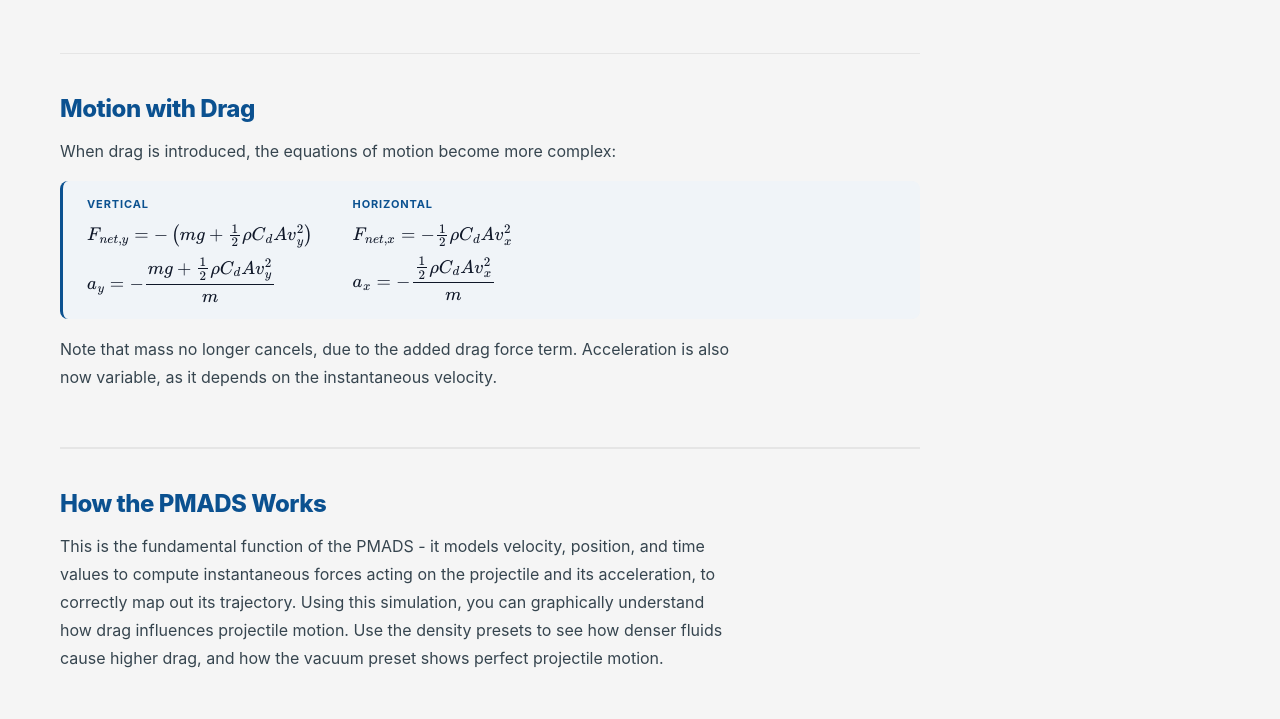
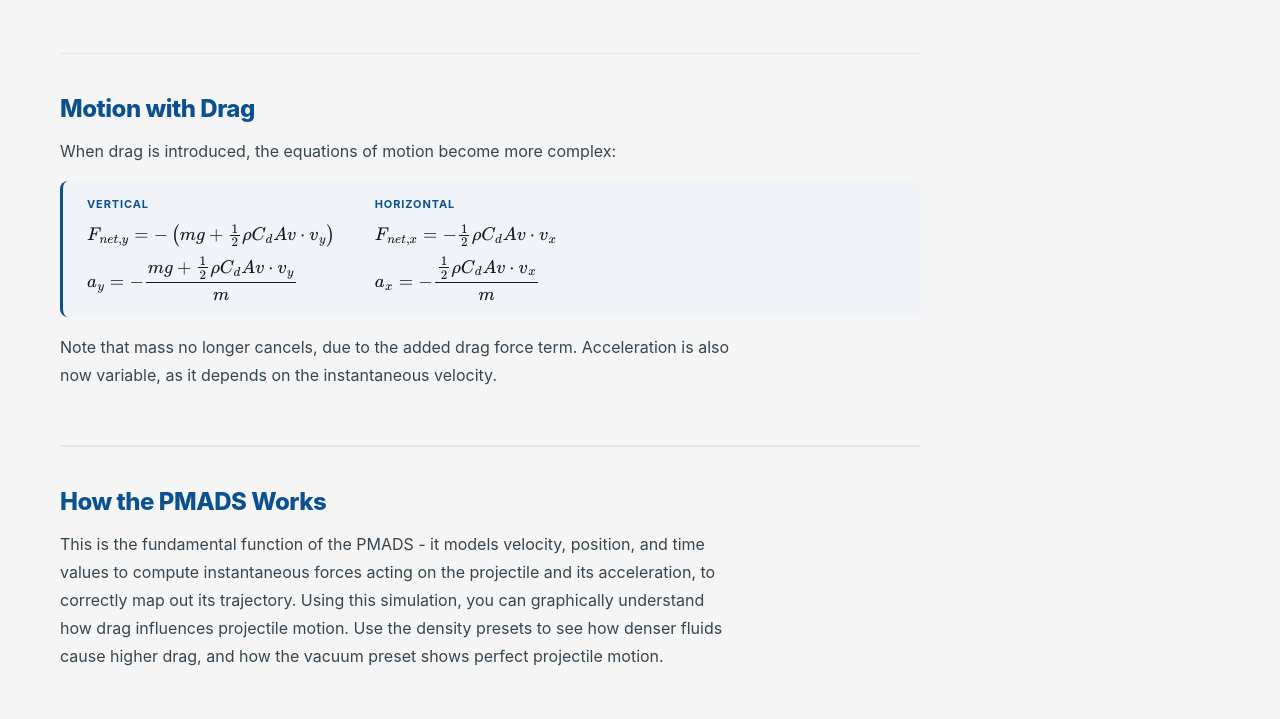
Before and after one commit to LucaMarsura/Projectile-Motion-Sim, a plain HTML site: page frontend/learn.html in a window 1280 px wide. Shown: the part 1070-1789 px from the top of the page. Drawn offline with nearby package versions, Linux system fonts and the light colour scheme.

Commit message:
Fix drag force components to use total speed v
Use v*vx and v*vy for drag components instead of vx^2 and vy^2.
Update theory page equations to match.

Co-Authored-By: Claude Sonnet 4.6 <noreply@anthropic.com>

```diff
--- a/frontend/learn.html
+++ b/frontend/learn.html
@@ -76,13 +76,13 @@
             <div class="eq-block two-col">
                 <div class="eq-group">
                     <div class="eq-label">Vertical</div>
-                    <div class="eq">\( F_{net,y} = -\left(mg + \tfrac{1}{2}\rho C_d A v_y^2\right) \)</div>
-                    <div class="eq">\( a_y = -\dfrac{mg + \tfrac{1}{2}\rho C_d A v_y^2}{m} \)</div>
+                    <div class="eq">\( F_{net,y} = -\left(mg + \tfrac{1}{2}\rho C_d A v \cdot v_y\right) \)</div>
+                    <div class="eq">\( a_y = -\dfrac{mg + \tfrac{1}{2}\rho C_d A v \cdot v_y}{m} \)</div>
                 </div>
                 <div class="eq-group">
                     <div class="eq-label">Horizontal</div>
-                    <div class="eq">\( F_{net,x} = -\tfrac{1}{2}\rho C_d A v_x^2 \)</div>
-                    <div class="eq">\( a_x = -\dfrac{\tfrac{1}{2}\rho C_d A v_x^2}{m} \)</div>
+                    <div class="eq">\( F_{net,x} = -\tfrac{1}{2}\rho C_d A v \cdot v_x \)</div>
+                    <div class="eq">\( a_x = -\dfrac{\tfrac{1}{2}\rho C_d A v \cdot v_x}{m} \)</div>
                 </div>
             </div>
             <p class="learn-para">Note that mass no longer cancels, due to the added drag force term. Acceleration is also now variable, as it depends on the instantaneous velocity.</p>
```
Also changed, not shown: 1 other file.
